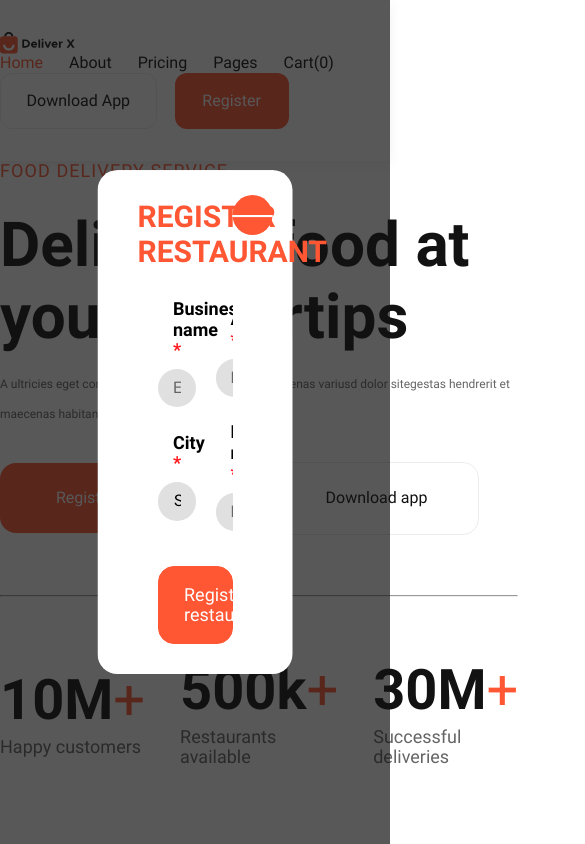
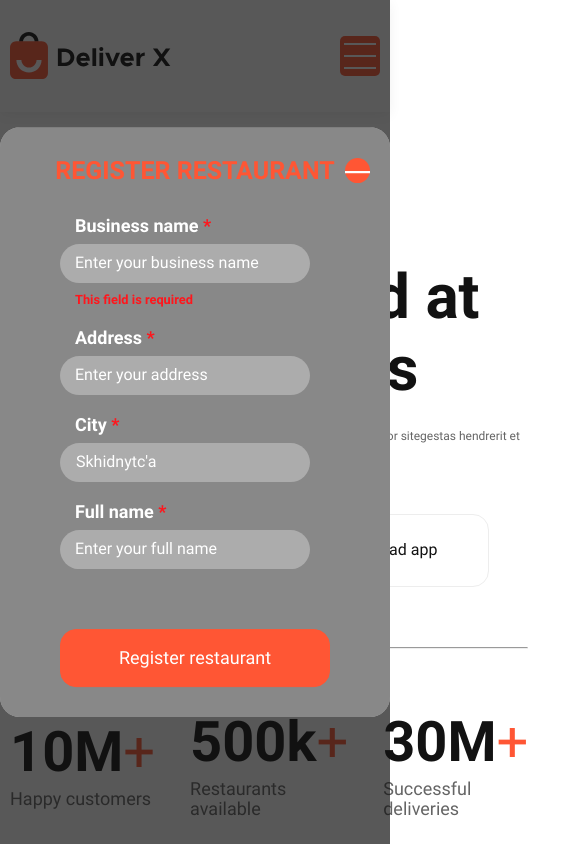
Before and after one commit to 0x800040005b/deliver-x, a website built with Vite: page index.html in a window 390 px wide. Both pictures are taken after a click on the link "Register restaurant". Shown: the top 844 px of the page, 585 px wide, since content can reach past the window. Built offline with nearby package versions, Linux system fonts and the light colour scheme; files whose address does not match are found by name.

Commit message:
finished adaptive for header and popup

```diff
--- a/index.html
+++ b/index.html
@@ -18,6 +18,7 @@
                         </picture>
                     </a>
                 </div>
+                <div class="header-mobile__block">
                     <nav class="header-nav">
                         <ul class="header-menu__list">
                             <li class="header-menu__item"><a href="#" class="header-menu__link active">Home</a></li>
@@ -26,17 +27,28 @@
                             <li class="header-menu__item"><a href="#" class="header-menu__link">Pages</a></li>
                             <li class="header-menu__item"><a href="#" class="header-menu__link">Cart(0)</a></li>
                         </ul>
+                        <button class="close-btn active close-btn__menu" data-active="false" id="close-btn__menu">
+                            <span class="line line_1"></span>
+                            <span class="line line_2"></span>
+                        </button>
                     </nav>
-
                     <div class="header-interaction">
                         <a href="#" class="header-interaction__btn header-download__btn">Download App</a>
-                    <a href="#" class="header-interaction__btn header-register__btn" data-modal="register">Register</a>
+                        <a href="#" class="header-interaction__btn header-register__btn"
+                           data-modal="register" data-active="false">Register</a>
                     </div>
+                </div>
+                <button class="burger mobile" data-active="false">
+                    <span class="burger-line burger-line_1"></span>
+                    <span class="burger-line burger-line_2"></span>
+                    <span class="burger-line burger-line_3"></span>
+                </button>
             </div>
         </div>
     </div>
     <!-- /.container -->
 </header>
+
 
 <section class="hero">
     <div class="container">
@@ -50,7 +62,7 @@
                         sitegestas hendrerit et maecenas habitant mattis in facili.
                     </div>
                     <div class=" hero-actions">
-                        <a href="#" data-modal="register" class="action action_1 register-btn">Register restaurant</a>
+                        <a href="#" data-modal="register" data-active="false" class="action action_1 register-btn">Register restaurant</a>
                         <a href="#" class="action action_2 download-btn">Download app</a>
                     </div>
                     <hr class="hero-line">
@@ -89,6 +101,7 @@
         </div>
     </div>
 </section>
+<!--
 <section class="trust" id="trust">
     <div class="container">
         <div class="trust-content">
@@ -163,7 +176,7 @@
             </div>
 
             <div class="actions step-actions">
-                <a href="#" class="action action_1 register-btn" data-modal="register">Register restaurant</a>
+                <a href="#" class="action action_1 register-btn" data-modal="register" data-active="false">Register restaurant</a>
                 <a href="#" class="action action_2 download-btn">Download app</a>
 
             </div>
@@ -255,7 +268,7 @@
                 </div>
             </div>
             <div class="actions">
-                <a href="#" class="action action_1 register-btn" data-modal="register">Register restaurant</a>
+                <a href="#" class="action action_1 register-btn" data-modal="register" data-active="false">Register restaurant</a>
                 <a href="#" class="action action_2 download-btn">Download app</a>
 
             </div>
@@ -394,7 +407,7 @@
             </div>
 
             <div class="actions features-actions">
-                <a href="#" class="action action_1 register-btn"  data-modal="register">Register restaurant</a>
+                <a href="#" class="action action_1 register-btn"  data-modal="register" data-active="false">Register restaurant</a>
                 <a href="#" class="action action_2 download-btn">Download app</a>
 
             </div>
@@ -487,7 +500,7 @@
                     </div>
                 </div>
                 <div class="actions reviews-actions">
-                    <a href="#" class="action action_1 register-btn" data-modal="register">Register restaurant</a>
+                    <a href="#" class="action action_1 register-btn" data-modal="register" data-active="false">Register restaurant</a>
                     <a href="#" class="action action_2 download-btn" >Download app</a>
 
                 </div>
@@ -630,7 +643,7 @@
                         <div class="attract-text__content">Lorem ipsum dolor sit amet consectetur adipiscing eli mattis
                             sit phasellus mollis sit aliquam sit nullam neque ultrices.
                         </div>
-                        <a href="#" class="action action_1 attract-action register-btn" data-modal="register">Register restaurant</a>
+                        <a href="#" class="action action_1 attract-action register-btn" data-modal="register" data-active="false">Register restaurant</a>
 
 
                     </div>
@@ -770,10 +783,10 @@
         </div>
     </div>
 </footer>
-
+-->
 <div class="overlay" id="overlay"></div>
 <div class="popup" id="popup" data-modal-name="register">
-    <button class="close-btn" id="close-btn">
+    <button class="close-btn active" id="close-btn">
         <span class="line line_1"></span>
         <span class="line line_2"></span>
     </button>
@@ -784,13 +797,12 @@
         </div>
         <div class="popup-body">
             <form action="#" method="POST" class="register-form form">
-                <div class="form-fields">
-                    <div class="form-field__block">
+                <div class="form-fields scroll">
                     <div class="form-field field">
                         <label for="business_name" class="field-label required">Business name <span>*</span></label>
                         <input type="text" name="business_name" placeholder="Enter your business name"
                                class="form-control" id="business_name">
-                            <small class="error">This field is required</small>
+                        <small class="error active">This field is required</small>
                     </div>
                     <div class="form-field field">
                         <label for="address" class="field-label required">Address <span>*</span></label>
@@ -798,8 +810,6 @@
                                id="address">
                         <small class="error">This field is required</small>
                     </div>
-                    </div>
-                    <div class="form-field__block">
                     <div class="form-field field">
                         <label for="city" class="field-label required">City <span>*</span></label>
                         <select name="city" id="city" class="form-select">
@@ -819,14 +829,12 @@
                                id="full__name">
                         <small class="error">This field is required</small>
                     </div>
-                    </div>
+
                 </div>
                 <div class="form-field field form-field__btn">
-                    <button type="submit" href="#" class="form-submit__button">Register restaurant</button>
+                    <button type="submit" class="form-submit__button">Register restaurant</button>
 
                 </div>
-
-
             </form>
         </div>
     </div>
--- a/js/main.js
+++ b/js/main.js
@@ -1,2 +1,3 @@
-import 'normalize.css/normalize.css'
-import '../src/scss/style.scss'
+import 'normalize.css/normalize.css';
+import '../src/scss/style.scss';
+import '../js/menu.js';
--- /dev/null
+++ b/js/menu.js
@@ -0,0 +1 @@
+`use strict`;
--- a/js/modal.js
+++ b/js/modal.js
@@ -3,29 +3,64 @@
 document.addEventListener('DOMContentLoaded',function (){
    const buttons = document.querySelectorAll('[data-modal="register"]'),
        overlay = document.querySelector('#overlay'),
-       closeBtn = document.querySelector('#close-btn')
+       closeButton = document.querySelector('#close-btn'),
+       closeButtonMenu = document.querySelector('#close-btn__menu'),
+       menu = document.querySelector('.header-mobile__block'),
+       burgerButton = document.querySelector('.burger'),
+       form = document.querySelector('.register-form'),
+       popup = document.querySelector('.popup');
    if(buttons.length === 0) return;
 
+
+
    buttons.forEach((button) => {
-      button.addEventListener('click',function (e){
-         e.preventDefault();
-         console.log(this.dataset.modal);
-         let popup = document.querySelector(`[data-modal-name="${this.dataset.modal}"]`);
-         if(overlay && popup && closeBtn) {
-            toggleItems();
-         }
-      })
+      button.addEventListener('click',registerRestaurant)
    })
 
-   if(closeBtn) closeBtn.addEventListener('click', function (e){
-      toggleItems();
+   if(closeButton) closeButton.addEventListener('click', function (e){
+       buttons.forEach(button => button.dataset.active="false");
+       hideModal(popup);
    });
+   form.addEventListener('submit', (e)=> e.preventDefault());
+   burgerButton.addEventListener('click', openMenuHandler);
+   closeButtonMenu.addEventListener('click', closeMenuHandler);
+function registerRestaurant(e){
+    this.dataset.active = 'true';
 
-function toggleItems() {
-   overlay.classList.toggle('active');
-   closeBtn.classList.toggle('active');
-   popup.classList.toggle('active');
-   document.body.classList.toggle('lock');
+      e.preventDefault();
+      let popup = document.querySelector(`[data-modal-name="${this.dataset.modal}"]`);
+      if(overlay && popup && closeButton) {
+         showModal(popup);
+      }
 
 }
+function openMenuHandler(e) {
+    burgerButton.dataset.active = 'true';
+    showModal(menu);
+}
+function closeMenuHandler(e) {
+    burgerButton.dataset.active = 'false';
+    hideModal(menu);
+}
+
+function hideModal(popup) {
+    if(overlay && closeButton){
+        popup.classList.remove('active');
+        let hasPopupActive = document.querySelectorAll('[data-active="true"]').length > 0;
+        if(!hasPopupActive){
+            overlay.classList.remove('active');
+
+        }
+    }
+
+}
+function showModal(popup) {
+    if(overlay && closeButton && popup){
+        popup.classList.add('active');
+        if(!overlay.classList.contains('active')){
+            overlay.classList.add('active');
+        }
+
+    }
+}
 });
--- a/src/scss/interface/forms.scss
+++ b/src/scss/interface/forms.scss
@@ -11,16 +11,11 @@ select {
   max-width: 600px;
   width: 100%;
   &-field {
-    //margin-bottom: 20px;
-    margin-right: 20px;
-    width: 50%;
+    margin-bottom: 20px;
+    //margin-right: 20px;
+    width: 100%;
     &:last-of-type {
       margin-right: 0;
-    }
-    &__block {
-      margin-bottom: 15px;
-      display: flex;
-      align-items: center;
     }
 
     &:last-of-type {
@@ -34,18 +29,21 @@ select {
 
   }
   &-fields {
-    margin-bottom: 20px;
+    margin-bottom: 60px;
     max-height: 400px;
     overflow-y: auto;
+    padding-right: 20px;
   }
   &-select {
     border: none;
-    background: rgba($dark-gray, 20%);
+    background: rgba($white, 30%);
+    color: $white;
     width: 100%;
     padding: 10px 15px;
     border-radius: 50px;
     & option.option {
-      border-radius: 20px;
+      color: $black;
+      border-radius: 16px;
       font: {
         size: 18px;
         weight: 700;
@@ -56,17 +54,28 @@ select {
       }
     }
 
+    &:focus {
+      outline: none;
+      border: 1px solid rgba($white, 30%);
+    }
+
   }
   &-control {
-    background: rgba($dark-gray, 20%);
+    background: rgba($white, 30%);
+    color: $white;
     width: 100%;
     padding: 10px 15px;
     border-radius: 50px;
     //border: 1px solid $dark-gray;
     border: none;
     &::placeholder {
-      color: $dark-gray;
+      color: $white;
     }
+    &:focus {
+      outline: none;
+      border: 1px solid rgba($white, 30%);
+    }
+
   }
 
   &-submit {
@@ -74,14 +83,18 @@ select {
       border: 1px solid $orange;
       background: $orange;
       color: $white;
-      text-align: center;
-      font-size: 18px;
-      font-style: normal;
-      font-weight: 400;
-      line-height: 19.998px; /* 111.1% */
       padding: 18px 25px;
       border-radius: 16px;
       width: 100%;
+      text-align: center;
+      line-height: 19.998px; /* 111.1% */
+      font: {
+        size: 18px;
+        weight: 400;
+      }
+      &:hover {
+        cursor: pointer;
+      }
     }
   }
 }
@@ -91,6 +104,7 @@ select {
     display: block;
     margin-left: 15px;
     margin-bottom: 8px;
+    color: $white;
     font: {
       size: 18px;
       weight: 700;
@@ -108,10 +122,25 @@ small.error {
     margin-top: 10px;
     margin-left: 15px;
     display: block;
-    //border-top: 1px solid $blue;
     color: $red;
     font:{
       weight: 700;
     }
   }
 }
+
+.scroll {
+  &::-webkit-scrollbar {
+    overflow-y: auto;
+    width: 10px;
+  }
+  &::-webkit-scrollbar-track {
+    background: rgba($white, 30%);
+    border-radius: 10px;
+  }
+  &::-webkit-scrollbar-thumb {
+    border-radius: 10px;
+    border: 1px solid $white;
+  }
+
+}
--- a/src/scss/interface/modal.scss
+++ b/src/scss/interface/modal.scss
@@ -1,19 +1,35 @@
 .popup {
   width: 50%;
-
   background: $white;
+  background-image: url("./src/img/modal/burger.jpg");
+  background-position: center center;
+  background-size: cover;
+  background-repeat: no-repeat;
   border-radius: 20px;
   position: fixed;
-  z-index: 99;
+  z-index: 102;
   top: -100%;
   left: 50%;
   transform: translate(-50%, -50%);
   transition: all 1.5s ease;
+  &::before {
+    content: '';
+    width: 100%;
+    height: 100%;
+    background: rgba($black, 50%);
+    position: fixed;
+    top: 0;
+    left: 0;
+    border-radius: 20px;
+  }
+
   &.active {
     top: 50%;
   }
 
   &-content {
+    position: relative;
+    z-index: 97;
     padding: 20px 40px;
   }
   &-body {
@@ -57,9 +73,10 @@
 .close-btn {
   position: absolute;
   right: 20px;
-  top: 25px;
+  top: 31px;
   width: 40px;
   height: 40px;
+  z-index: 98;
   border-radius: 50%;
   background: $orange;
   border: none;
--- /dev/null
+++ b/src/scss/media.scss
@@ -0,0 +1,138 @@
+@media (screen and max-width: 1200px) {
+.header {
+  &-flex-container {
+    justify-content: center;
+  }
+  &-col {
+    &__logo {
+      margin-right: 100px;
+
+    }
+  }
+
+}
+}
+
+@media (screen and max-width: 940px) {
+  .popup {
+    width: 80%;
+  }
+  .burger.mobile {
+    display: block;
+  }
+
+  .header {
+    &-flex-container {
+      justify-content: space-between;
+    }
+    &-col {
+      &__logo {
+        margin-right: 0;
+      }
+    }
+    &-mobile__block {
+      position: fixed;
+      top: 0;
+      left: -100%;
+      width: 50%;
+      height: 100%;
+      background: $white;
+      z-index: 100;
+      align-items: flex-start;
+      flex-direction: column;
+      padding: 5px 10px;
+      transition: all 0.8s ease;
+      &.active {
+        left: 0;
+      }
+    }
+    &-interaction {
+      align-items: flex-start;
+      width: 100%;
+      margin-top: auto;
+      justify-content: center;
+    }
+    &-nav {
+      width: 100%;
+      display: flex;
+      justify-content: space-between;
+    }
+    &-menu{
+      &__list {
+        width: 85%;
+        align-items: flex-start;
+        flex-direction: column;
+        max-height: 300px;
+        overflow-y: auto;
+      }
+      &__item {
+        border-radius: 15px;
+        margin-right: 0;
+        margin-bottom: 15px;
+        width: 80%;
+        &:last-of-type {
+          margin-bottom: 0;
+        }
+      }
+      &__link {
+        border: 1px solid $orange;
+        &.active {
+          color: $white;
+          background: $orange;
+        }
+        border-radius: 15px;
+        display: block;
+        width: 100%;
+        padding: 10px 5px;
+        padding-left: 20px;
+      }
+    }
+
+    &-nav {
+      margin-right: 0;
+    }
+  }
+  .close-btn__menu {
+    top:10px;
+    right: 5px;
+    display: block;
+  }
+}
+@media (screen and max-width: 768px) {
+  .popup {
+    width: 100%;
+  }
+}
+
+
+@media (screen and max-width: 475px) {
+  .close-btn {
+    width: 25px;
+    height: 25px;
+  }
+  .popup {
+    &-title {
+      font-size: 25px;
+    }
+  }
+  .header {
+    &-mobile__block {
+      width: 100%;
+    }
+  }
+}
+@media (screen and max-width: 375px) {
+  .popup {
+    &-title {
+      font-size: 20px;
+    }
+  }
+
+  .header {
+    &-col {
+      &__logo {
+        margin-right: 0;
+      }
+    }
+  }
+}
--- a/src/scss/sections/advantages.scss
+++ b/src/scss/sections/advantages.scss
@@ -29,6 +29,8 @@
     //display: flex;
     color: #656565;
     line-height: 30.006px; /* 250.05% */
+    max-height: 100px;
+    overflow-y: auto;
     font: {
       size: 12px;
       weight: 400;
@@ -42,6 +44,7 @@
 }
 .advantage {
   &-block {
+    min-width: 275px;
     margin-right: 48.5px;
     &:last-of-type {
       margin-right: 0;
@@ -65,6 +68,8 @@
     }
     &__desc {
       color: $dark-gray;
+      max-height: 100px;
+      overflow-y: auto;
       line-height: 30.006px; /* 214.329% */
       font: {
         size: 14px;
--- a/src/scss/sections/hassle.scss
+++ b/src/scss/sections/hassle.scss
@@ -2,7 +2,7 @@
   padding-bottom: 200px;
   &-row {
     display: flex;
-    align-items: center;
+    align-items: flex-start;
     margin-bottom: 120px;
     &:last-of-type {
       margin-bottom: 0;
@@ -35,6 +35,8 @@
       color: $dark-gray;
       line-height: 30.006px; /* 166.7% */
       margin-bottom: 33px;
+      max-height: 200px;
+      overflow-y: auto;
       font: {
         size: 18px;
         weight: 400;
--- a/src/scss/sections/header.scss
+++ b/src/scss/sections/header.scss
@@ -1,6 +1,6 @@
 .header {
   background: #FFFFFF;
-  box-shadow: 0px 3px 12px 0px rgba(18, 18, 18, 0.06);
+  box-shadow: 0 3px 12px 0 rgba(18, 18, 18, 0.06);
 
   &-content {
     padding: 32px 0;
@@ -17,6 +17,12 @@
   }
   &-nav {
     margin-right: 32px;
+  }
+  &-mobile {
+    &__block {
+      display: flex;
+      align-items: center;
+    }
   }
 
   &-menu {
--- a/src/scss/sections/hero.scss
+++ b/src/scss/sections/hero.scss
@@ -1,14 +1,16 @@
 .hero {
   &-row {
     display: flex;
-    align-items: center;
+    align-items: flex-start;
   }
   &-col {
     &__img {
       flex: 1 1 722px
     }
     &__text {
+      padding: 101px 0;
       margin-right: 50px;
+      max-width: 586px;
     }
   }
   &-subtitle {
@@ -18,6 +20,8 @@
     margin-bottom: 16px;
   }
   &-text {
+    max-height: 100px;
+    overflow-y: auto;
     color: $dark-gray;
     line-height: 30.006px; /* 250.05% */
     margin-bottom: 33px;
--- a/src/scss/sections/steps.scss
+++ b/src/scss/sections/steps.scss
@@ -45,6 +45,10 @@
     &:last-of-type {
       margin-right: 0;
     }
+    &__descr {
+      max-height: 190px;
+      overflow-y: auto;
+    }
     &__title {
       color: #121212;
       text-align: center;
--- a/src/scss/style.scss
+++ b/src/scss/style.scss
@@ -19,10 +19,36 @@
 
 .container {
   max-width: 1230px;
+  padding: 0 10px;
   width: 100%;
   margin: 0 auto;
 }
 
+.burger {
+  width: 40px;
+  height: 40px;
+  background: transparent;
+  border: none;
+  background: $orange;
+  border-radius: 5px;
+  padding: 0 4px;
+  display: none;
+  &-line {
+    display: block;
+    width: 100%;
+    height: 2px;
+    background: $white;
+    &_1 {
+      margin-top: 0;
+    }
+    &_2 {
+      margin-top: 10px;
+    }
+    &_3 {
+      margin-top: 10px;
+    }
+  }
+}
 .block {
   &-title {
     color: #121212;
@@ -63,5 +89,47 @@ justify-content: center;
   @include buttonWithoutBG(205,73,16,39,26)
 }
 
+* {
+  &::-webkit-scrollbar {
+    overflow-y: auto;
+    width: 10px;
+  }
+  &::-webkit-scrollbar-track {
+    background: rgba($black, 30%);
+    border-radius: 10px;
+  }
+  &::-webkit-scrollbar-thumb {
+    border-radius: 10px;
+    border: 1px solid $white;
+  }
+
+}
+
+.hide-mobile {
+  width: 0;
+  height: 0;
+  opacity: 0;
+  visibility: hidden;
+  position: absolute;
+  top:-100%;
+
+}
+.hide {
+  width: 0;
+  height: 0;
+  opacity: 0;
+  visibility: hidden;
+  position: absolute;
+  top:-100%;
+
+}
+
+.close-btn__menu {
+  display: none;
+}
+
+
+
 @import "interface/modal";
 @import "interface/forms";
+@import "media";
```
Also changed, not shown: src/img/modal/burger.jpg (added). Lines whose indentation alone changed are shown as unchanged.
